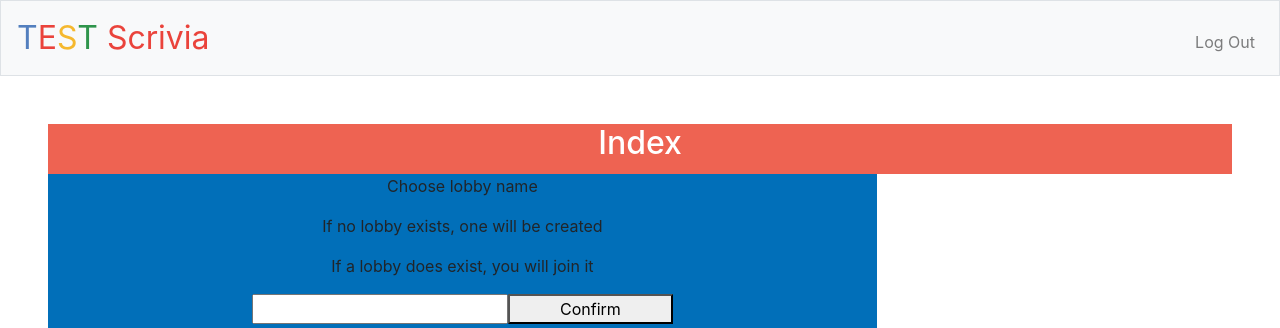
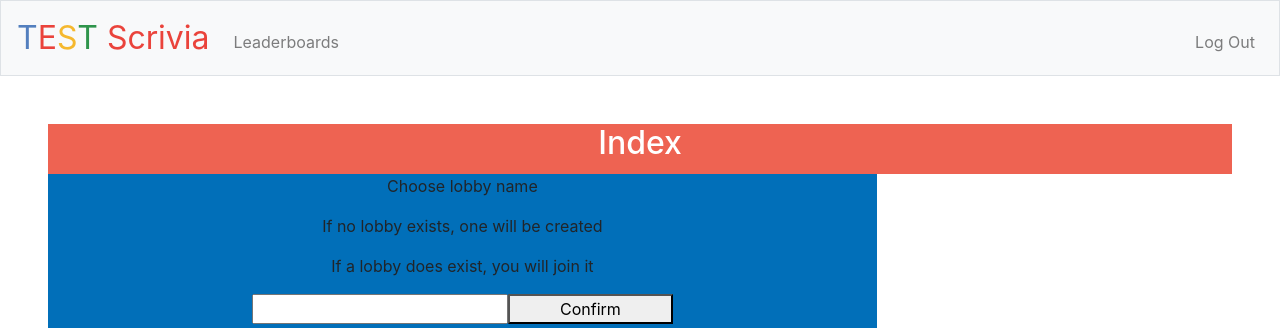
Before and after one commit to noahrijks84/WebIk05, a Flask app: page / in a window 1280 px wide. Shown: the top 328 px of the page. Run offline with Flask 2, Linux system fonts and the light colour scheme; a user stored in the database is signed in; some libraries are stand-ins or nearby versions.

Commit message:
Added leaderboards page to navbar

```diff
--- a/flasktest/templates/layout.html
+++ b/flasktest/templates/layout.html
@@ -35,6 +35,7 @@
                 {% if session.user_id %}
                     <ul class="navbar-nav mr-auto mt-2">
                         <!--<li class="nav-item"><a class="nav-link" href="/game">Game</a></li>-->
+                        <li class="nav-item"><a class="nav-link" href="/leaderboards">Leaderboards</a></li>
                     </ul>
                     <ul class="navbar-nav ml-auto mt-2">
                         <li class="nav-item"><a class="nav-link" href="/logout">Log Out</a></li>
```
